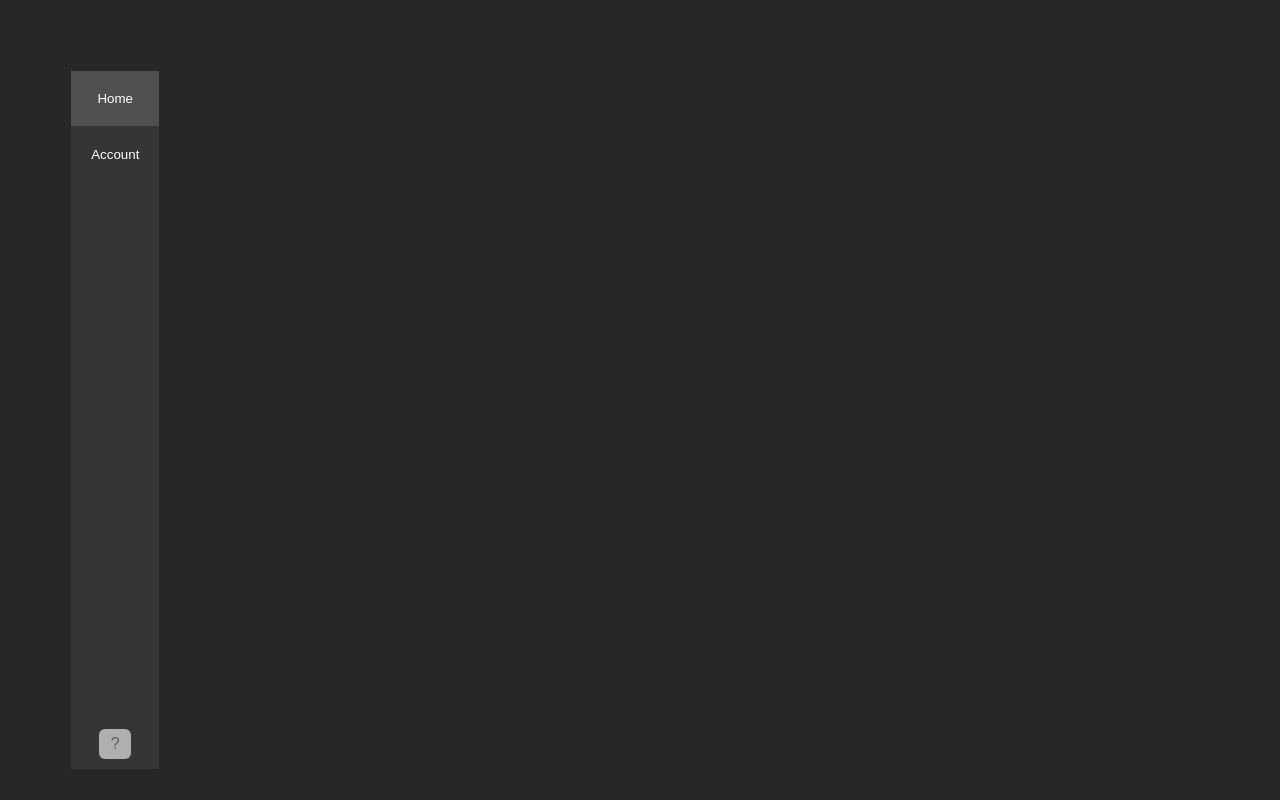
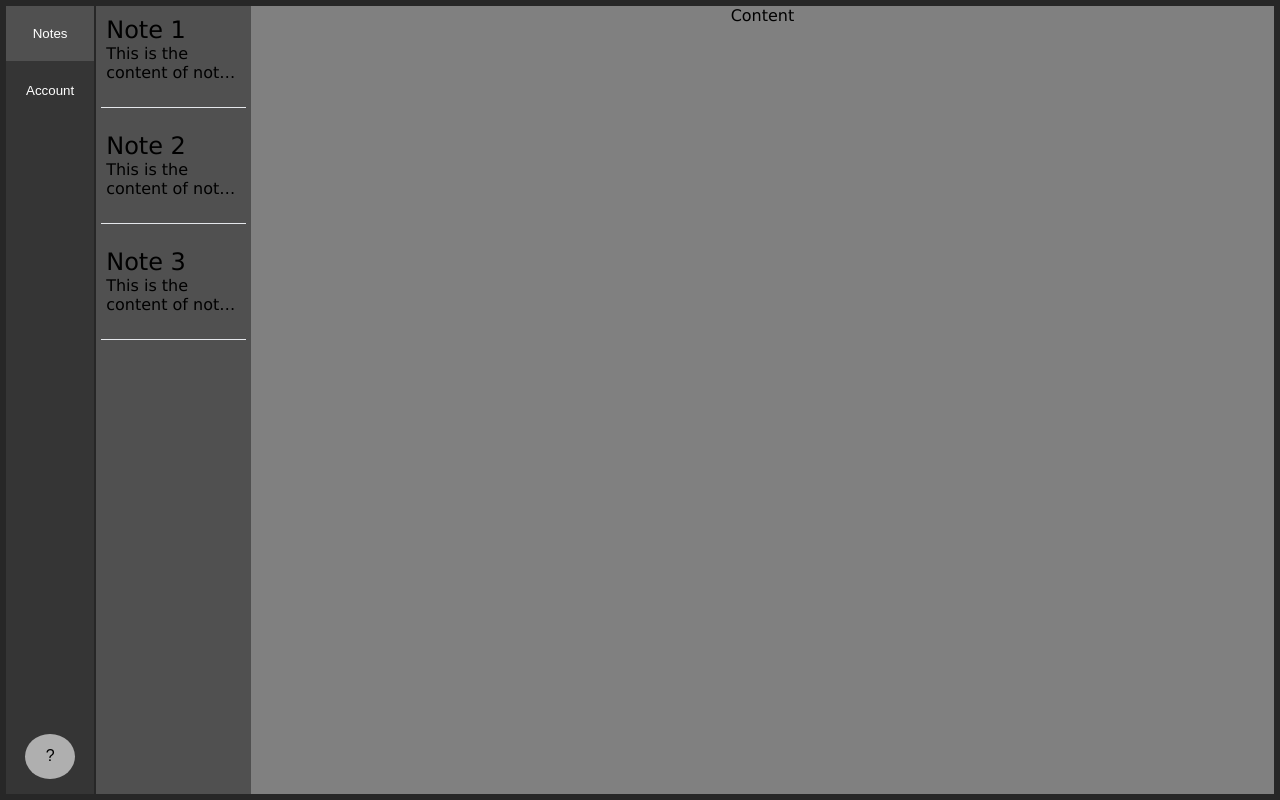
Before and after one commit to Corxl/NotesAppClient, a React (Create React App) app: page /#/ in a window 1280 px wide. Built offline with nearby package versions, Linux system fonts and the light colour scheme; a web font is replaced by a local one.

Commit message:
added note.css and notes list

```diff
--- a/src/App.css
+++ b/src/App.css
@@ -1,13 +1,19 @@
 :root {
     --primary-background-color: rgb(39, 39, 39);
+
+}
+
+body {
+    font-family: Verdana;
 }
 
 .App {
     display: flex;
     flex-direction: row;
     text-align: center;
-    background-color: var(--primary-background-color);
+    background-color: transparent;
     height: 100vh;
     overflow: hidden;
-    padding: 4%;
+    padding: 6px;
+    gap: 2px;
 }
--- a/src/App.js
+++ b/src/App.js
@@ -8,15 +8,15 @@ import 'primereact/resources/themes/lara-light-cyan/theme.css';
 
 function App() {
   return (
-		<div className="App">
 	<HashRouter>
+		<div className='App'>
 			<Navbar />
 			<Routes>
 				<Route path="/" element={<NotesPage />} />
 				<Route path="/account" element={<AccountPage />} />
 			</Routes>
+		</div>
 	</HashRouter>
-		</div>
 	);
 }
 
--- a/src/components/NavBar/Navbar.css
+++ b/src/components/NavBar/Navbar.css
@@ -3,20 +3,22 @@
 }
 
 
-.main-container {
+.navbar-wrapper {
   display: flex;
   flex-direction: row;
   align-items: center;
   justify-content: center;
-  margin: -20px;
   color: rgb(97, 97, 97);
-  height: 100%;
+  border: 2px solid black;
 }
 
 .account-avatar{
-  margin: 10px;
+  margin: 15px;
+
   background-color:rgb(175, 175, 175);
-
+  width: 50px;
+  height: 50px;
+  border-radius: 100%;
 }
 
 .account-options {
@@ -35,7 +37,6 @@
   align-items: center;
   justify-content: center;
   background-color: rgb(53, 53, 53);
-  width: 100%;
   height: 100%;
 }
 
@@ -63,8 +64,7 @@
   flex-direction: column;
   align-items: center;
   justify-content: flex-start;
-  gap: 1px;
-  background-color: rgba(114, 21, 21, 0);
+  gap: 2px;
   width: 100%;
-  height: 70px;
+  height: 100%;
 }
--- a/src/components/NavBar/Navbar.tsx
+++ b/src/components/NavBar/Navbar.tsx
@@ -10,7 +10,7 @@ export default function Navbar() {
 
   const pages = [
     {
-      name: 'Home',
+      name: 'Notes',
       path: '/'
     },
     {
@@ -30,9 +30,8 @@ export default function Navbar() {
     setCurrentPageName(pages.find(page => page.path === path)!)
   }
   return (
-    <div className='main-container'>
     <div className='navbar-menu'>
-        <div className='main-navbar-items' style={{height: "100%"}}>
+      <div className='main-navbar-items'>
         {pages.map((page, index) => {
         return (
           <button
@@ -52,6 +51,5 @@ export default function Navbar() {
         </div>
       </OverlayPanel>
     </div>
-    </div>
   )
 }
--- /dev/null
+++ b/src/components/NotesPage/Note.css
@@ -0,0 +1,13 @@
+
+.note {
+    display: flex;
+    flex-direction: column;
+    width: 100%;
+    height: 100%;
+
+}
+
+.note-header {
+    background-color: grey;
+    height: 100%;
+}
--- a/src/components/NotesPage/NotesPage.css
+++ b/src/components/NotesPage/NotesPage.css
@@ -1,15 +1,56 @@
-.main-container {
+.notes-container {
+  display: flex;
+  flex-direction: row;
+  align-items: center;
+  justify-content: center;
+  background-color: transparent;
+  margin: auto;
+  width: 100%;
+  height: 100%;
+}
+
+.notes-list {
   display: flex;
   flex-direction: column;
-  align-items: center;
-  justify-content: center;
-  margin: 20px;
+  align-content: flex-start;
+  background-color: var(--select-color);
+  width: 15%;
+  height: 100%;
+  padding: 5px;
 }
 
 .note {
-  width: 75%;
+  flex-grow: 6;
 }
 
 .input:focus {
   outline: none;
 }
+
+.note-selector {
+  display: flex;
+  flex-direction: column;
+  padding: 5px;
+}
+
+.note-selector:hover {
+  cursor: pointer;
+  background-color: var(--primary-background-color);
+  color: grey;
+  user-select: none;
+}
+
+.note-selector-title {
+  text-align: start;
+  font-size: 150%;
+}
+
+.note-selector-description {
+  text-align: start;
+  font-size: 100%;
+  overflow: hidden;
+  text-overflow: ellipsis;
+  display: -webkit-box;
+  -webkit-line-clamp: 2;
+  -webkit-box-orient: vertical;
+}
--- a/src/components/NotesPage/NotesPage.tsx
+++ b/src/components/NotesPage/NotesPage.tsx
@@ -1,12 +1,48 @@
-import React from 'react'
-import './NotesPage.css'
 import 'primeicons/primeicons.css';
+import { Divider } from 'primereact/divider';
+import React from 'react';
+import './Note.css';
+import './NotesPage.css';
 
 export default function NotesPage() {
 
+  const notes = [
+    {
+      title: 'Note 1',
+      content: 'This is the content of note 1 and it is very long so I will amke sure that this creates the three dots whenever the content is too long for me to be able to see lmao'
+    },
+    {
+      title: 'Note 2',
+      content: 'This is the content of note 1 and it is very long so I will amke sure that this creates the three dots whenever the content is too long for me to be able to see lmao'
+    },
+    {
+      title: 'Note 3',
+      content: 'This is the content of note 1 and it is very long so I will amke sure that this creates the three dots whenever the content is too long for me to be able to see lmao'
+    }
+  ]
+
   return (
-    <div className='main-container' style={{backgroundColor: 'transparent'}}>
+    <div className='notes-container'>
+      <div className='notes-list'>
+        {notes.map((note, index) => {
+          return (
+            <div style={{gap: "20px"}}>
+              <div className='note-selector' key={index}>
+                <div className='note-selector-title'>{note.title}</div>
+                <div className='note-selector-description'>{note.content}</div>
+              </div>
+              <Divider key={index} style={{marginTop: "-20px"}}/>
+            </div>
 
+          )
+        })}
+      </div>
+      <div className='note'>
+        {/*<Button label='Create Note' className='note-selector' /> */}
+        <div className='note-header'>
+          Content
+        </div>
+      </div>
     </div>
   )
 }
```
Lines whose indentation alone changed are shown as unchanged.
